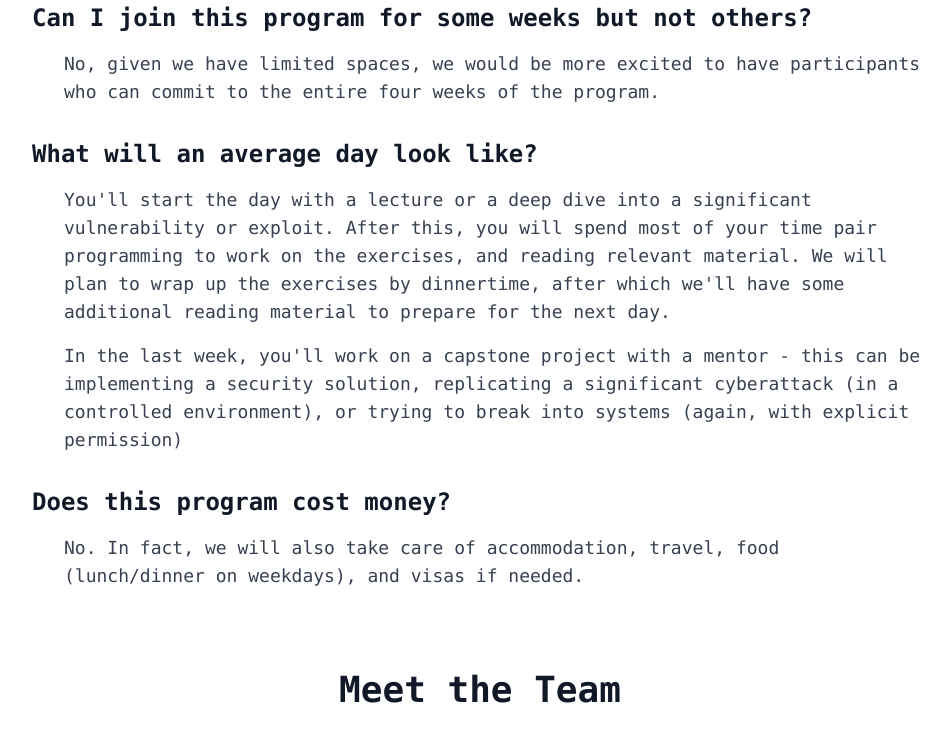
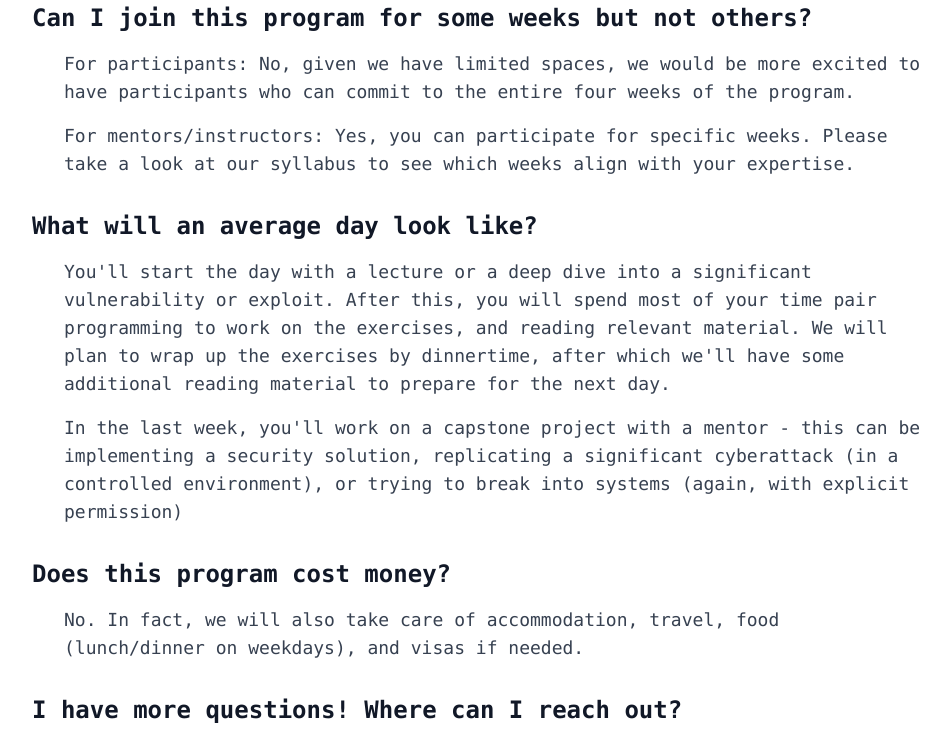
Before and after one commit to jinglin-l/aisb, a Next.js app: page / in a window 1280 px wide. Shown: the part 3900-4646 px from the top of the page, without its empty margins (160-1110 px from the left). Built offline with nearby package versions, Linux system fonts and the light colour scheme.

Commit message:
amend faq

```diff
--- a/src/app/layout.tsx
+++ b/src/app/layout.tsx
@@ -4,6 +4,10 @@ import "./globals.css";
 export const metadata: Metadata = {
   title: "AI Security Bootcamp",
   description: "4-week intensive program to bring researchers and engineers up to speed on security fundamentals for AI systems",
+  icons: {
+    icon: '/robot.png',
+    apple: '/robot.png',
+  },
 };
 
 export default function RootLayout({
--- a/src/app/page.tsx
+++ b/src/app/page.tsx
@@ -172,7 +172,10 @@ export default function Home() {
             <div>
               <h3 className="text-2xl font-bold mb-4">Can I join this program for some weeks but not others?</h3>
               <p className="text-lg text-gray-700 ml-8">
-                No, given we have limited spaces, we would be more excited to have participants who can commit to the entire four weeks of the program.
+                For participants: No, given we have limited spaces, we would be more excited to have participants who can commit to the entire four weeks of the program.
+              </p>
+              <p className="mt-4 text-lg text-gray-700 ml-8">
+                For mentors/instructors: Yes, you can participate for specific weeks. Please take a look at our syllabus to see which weeks align with your expertise.
               </p>
             </div>
 
@@ -192,7 +195,15 @@ export default function Home() {
                 No. In fact, we will also take care of accommodation, travel, food (lunch/dinner on weekdays), and visas if needed.
               </p>
             </div>
+
+            <div>
+            <h3 className="text-2xl font-bold mb-4">I have more questions! Where can I reach out?</h3>
+            <p className="text-lg text-gray-700 ml-8">
+              Shoot us an <a href="mailto:pranav@aisb.dev" className="text-blue-600 hover:underline">email</a>!
+            </p>
           </div>
+          </div>
+
         </section>
 
         {/* Team Section */}
```
Also changed, not shown: 1 other file (tests, documents, lock files or other folders).
